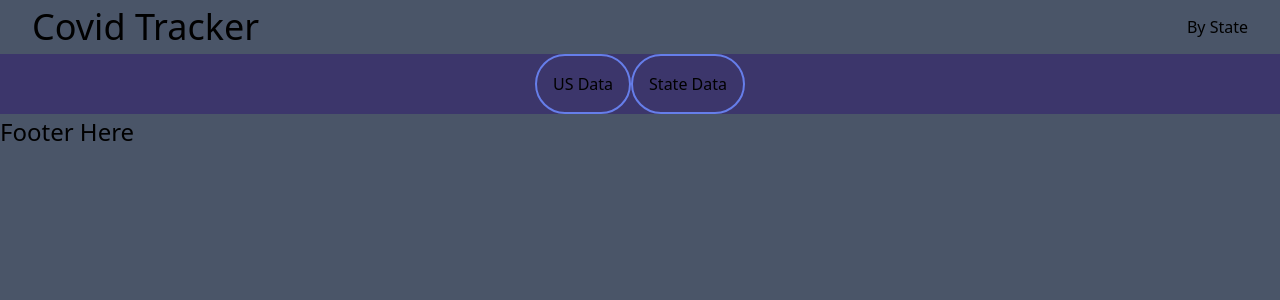
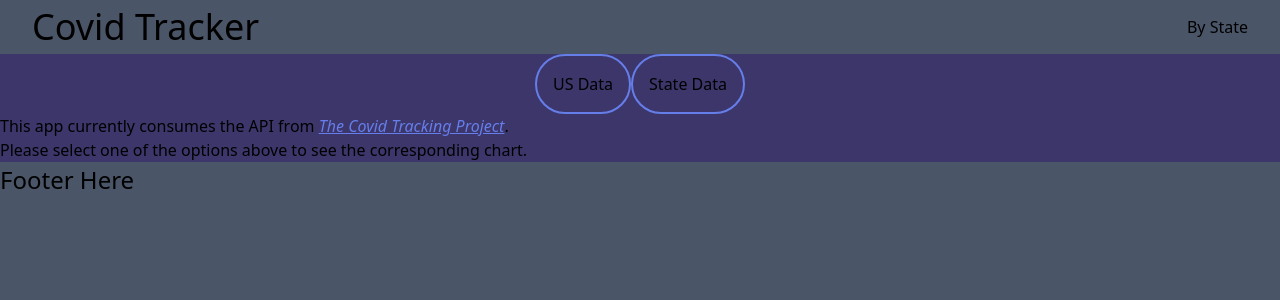
Before and after one commit to Blazekla/covid-tracker, a React (Create React App) app: page / in a window 1280 px wide. Shown: the top 300 px of the page. Built offline with nearby package versions, Linux system fonts and the light colour scheme.

Commit message:
added intro component and some styling

```diff
--- a/src/App.js
+++ b/src/App.js
@@ -3,6 +3,7 @@ import { Switch, Route, NavLink } from "react-router-dom";
 import Layout from "./components/Layout";
 import State from "./components/State/state";
 import US from "./components/US/usData";
+import Intro from "./components/intro";
 
 function App() {
   return (
@@ -12,6 +13,7 @@ function App() {
           to="/us"
           className="p-4 rounded-full border-solid border-2 border-indigo-500"
           activeClassName="underline bg-indigo-500"
+          aria-label="See US Numbers"
         >
           US Data
         </NavLink>
@@ -19,6 +21,7 @@ function App() {
           to="/state"
           className="p-4 rounded-full border-solid border-2 border-indigo-500"
           activeClassName="underline bg-indigo-500"
+          aria-label="See State's Numbers"
         >
           State Data
         </NavLink>
@@ -30,6 +33,9 @@ function App() {
         <Route path="/state">
           <State />
         </Route>
+        <Route path="/">
+          <Intro />
+        </Route>
       </Switch>
     </Layout>
   );
--- a/src/components/Layout.js
+++ b/src/components/Layout.js
@@ -2,12 +2,15 @@ import React from "react";
 import Header from "./header";
 import Footer from "./footer";
 import "../assets/css/main.css";
+import { NavLink } from "react-router-dom";
 
 function Layout({ children }) {
   return (
     <div className="flex flex-col  bg-indigo-900">
       <Header>
-        <h1 className="text-4xl ">Covid Tracker</h1>
+        <NavLink to="/">
+          <h1 className="text-4xl ">Covid Tracker</h1>
+        </NavLink>
         <p>By State</p>
       </Header>
       <main>{children}</main>
--- /dev/null
+++ b/src/components/intro.js
@@ -0,0 +1,26 @@
+import React from "react";
+
+function Intro() {
+  return (
+    <div>
+      <div>
+        This app currently consumes the API from{" "}
+        <a
+          href="https://covidtracking.com/"
+          aria-label="Go to API Source"
+          className="text-indigo-500 italic underline"
+        >
+          The Covid Tracking Project
+        </a>
+        .
+      </div>
+      <div>
+        <p>
+          Please select one of the options above to see the corresponding chart.
+        </p>
+      </div>
+    </div>
+  );
+}
+
+export default Intro;
```
